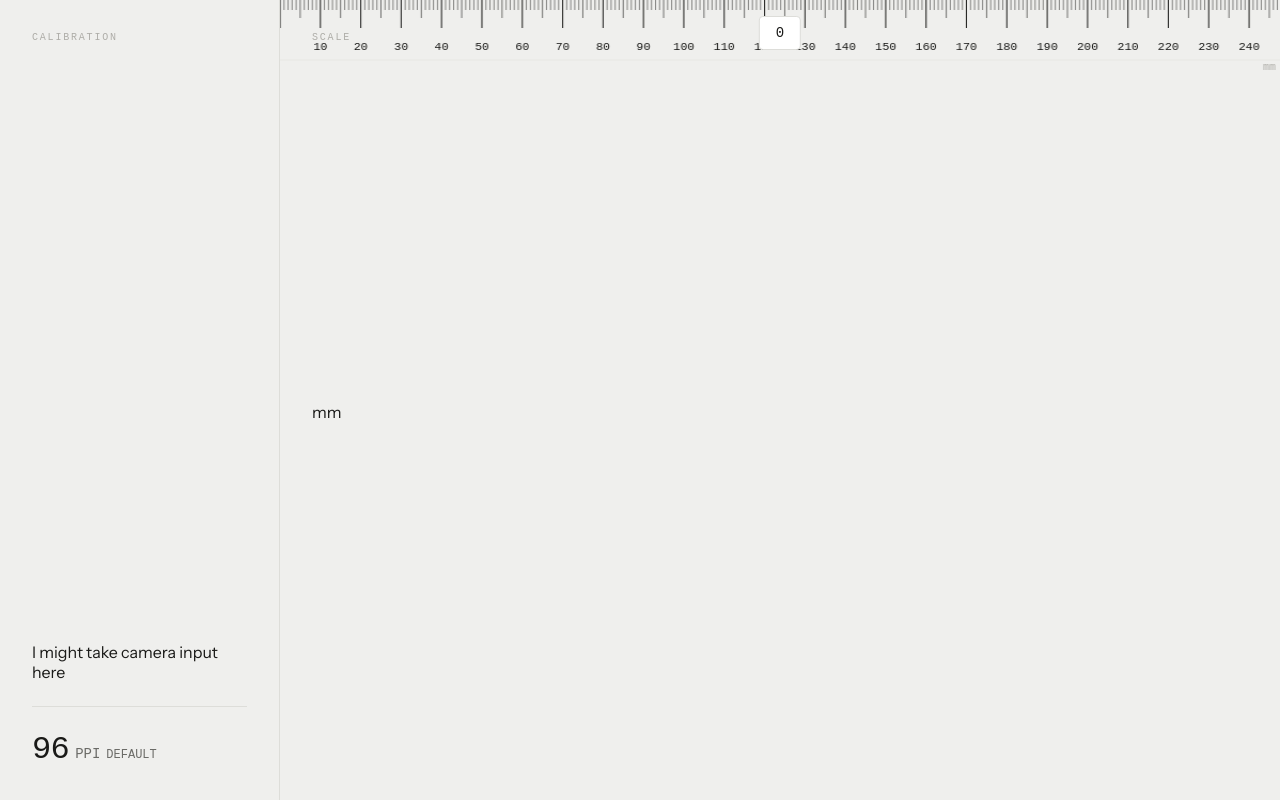
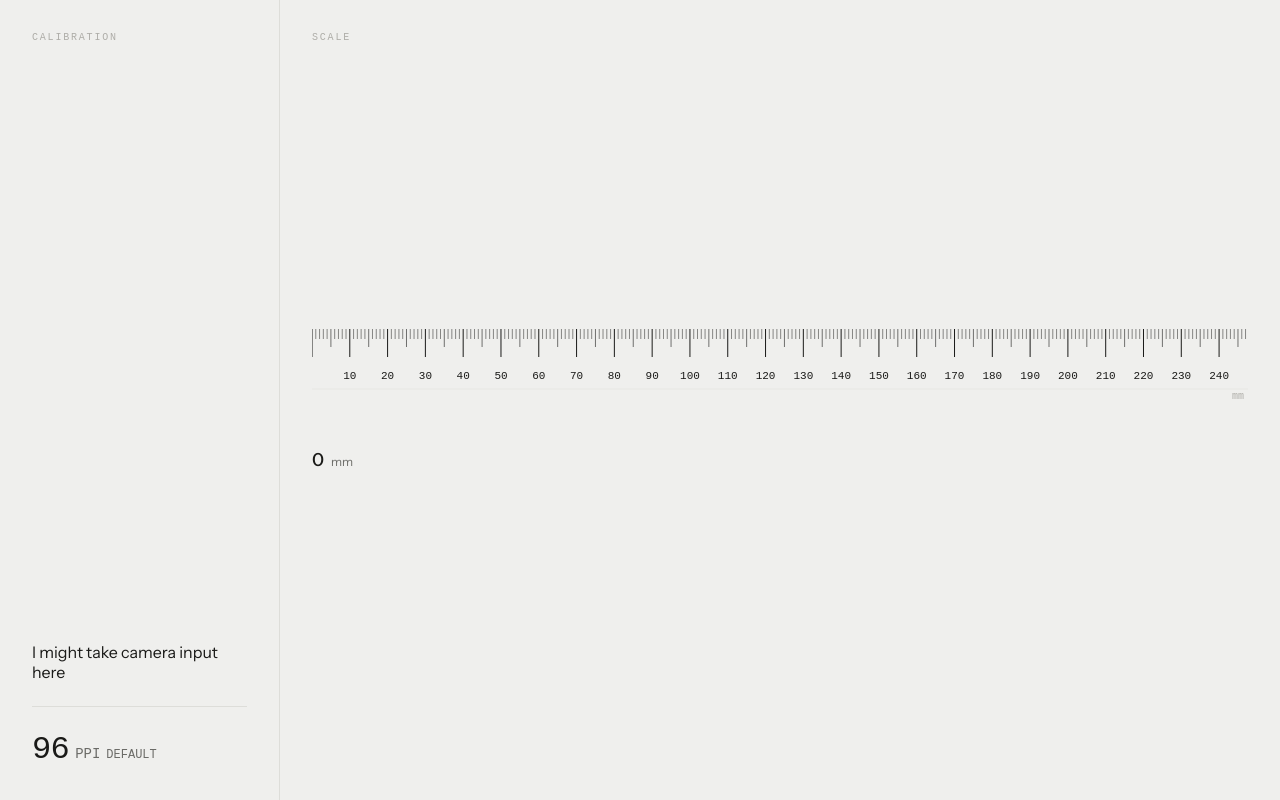
Before and after one commit to neverneeth/oru-metric-scale, a plain HTML site: page index.html in a window 1280 px wide. Drawn offline with Linux system fonts and the light colour scheme; a web font is replaced by a local one.

Commit message:
stupid naming

```diff
--- a/index.html
+++ b/index.html
@@ -22,12 +22,12 @@
             </div>
         </aside>
 
-        <section class="panel panel--ruler">
+        <section class="panel panel--scale">
             <p class="panel__eyebrow">Scale</p>
             <div class="scale-container">
                 <canvas id="canvas" width="400" height="100"></canvas>
             </div>
-            <div class="ruler-readout">
+            <div class="scale-readout">
                 <span class="scale-readout__val" id="readout">0</span>
                 <span class="scale-readout__unit">mm</span>
             </div>
--- a/scale.js
+++ b/scale.js
@@ -8,7 +8,7 @@ const canvas = document.getElementById('canvas');
 const ctx = canvas.getContext('2d');
 const readout = document.getElementById('readout');
 const dpiValueEl = document.getElementById('dpiValue');
-const RULER_HEIGHT_CSS = 96;
+const SCALE_HEIGHT_CSS = 96;
 const TICK_CONFIG = [
   { modulo: 10, height: 28, width: 1.0, labelOffset: 42 },
   { modulo:  5, height: 18, width: 0.6 },
@@ -26,7 +26,7 @@ function setPPMFromDPI(dpi) {
 function draw() {
     const dpr    = window.devicePixelRatio || 1;
     const cssW   = canvas.parentElement.clientWidth;
-    const cssH   = RULER_HEIGHT_CSS;
+    const cssH   = SCALE_HEIGHT_CSS;
     canvas.width  = Math.round(cssW * dpr);
     canvas.height = Math.round(cssH * dpr);
     canvas.style.height = cssH + 'px';
@@ -108,7 +108,7 @@ function updatePointer(clientX)
     const x = clientX - rect.left;
     pointerx = x;
     const mm = x/ppm;
-    readout.textContent = mm.toFixed(2) + ' mm';
+    readout.textContent = mm.toFixed(1);
     draw();
 }
 
--- a/styles.css
+++ b/styles.css
@@ -55,7 +55,7 @@ body {
     justify-content: flex-end;
 }
 
-.panel--ruler {
+.panel--scale {
     background: var(--bg);
     justify-content: center;
 }
@@ -112,10 +112,10 @@ body {
     text-transform: uppercase;
 }
 
-.ruler-container {
+.scale-container {
     position: relative;
     width: 100%;
-    height: 100%;
+    height: 96px;
 }
 
 #canvas {
@@ -126,27 +126,14 @@ body {
     height: 100%;
 }
 
-#readout {
-    position: absolute;
-    top: 1rem;
-    left: 50%;
-    transform: translateX(-50%);
-    background: var(--surface);
-    padding: 0.5rem 1rem;
-    border: 1px solid var(--border);
-    border-radius: 4px;
-    font-family: var(--font-mono);
-    font-size: 14px;
-    color: var(--ink);
-}
 
-.ruler-readout__val {
+.scale-readout__val {
     font-size: 18px;
     font-weight: 500;
     letter-spacing: -0.02em;
 }
 
-.ruler-readout__unit {
+.scale-readout__unit {
     font-size: 12px;
     color: var(--ink-2);
     margin-left: 4px;
```
